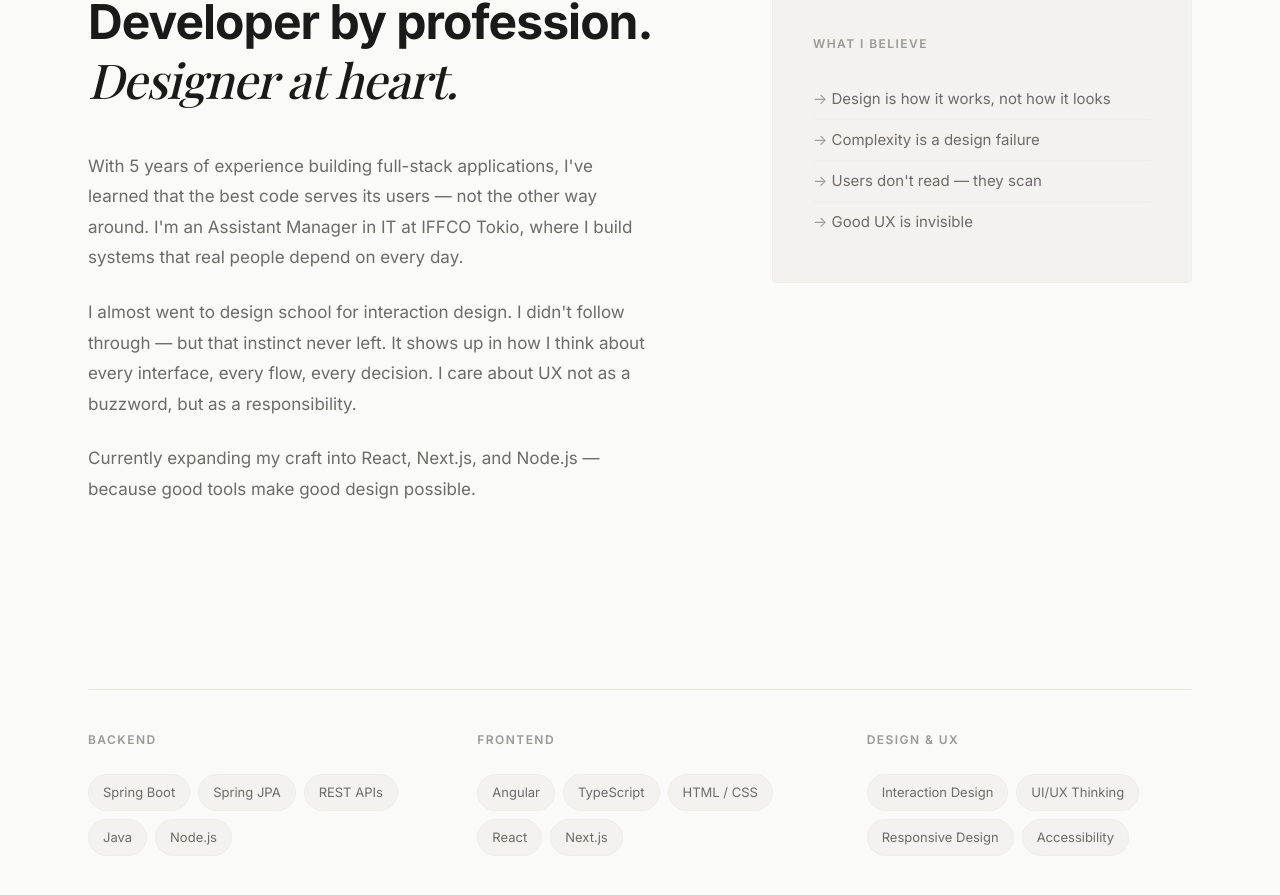
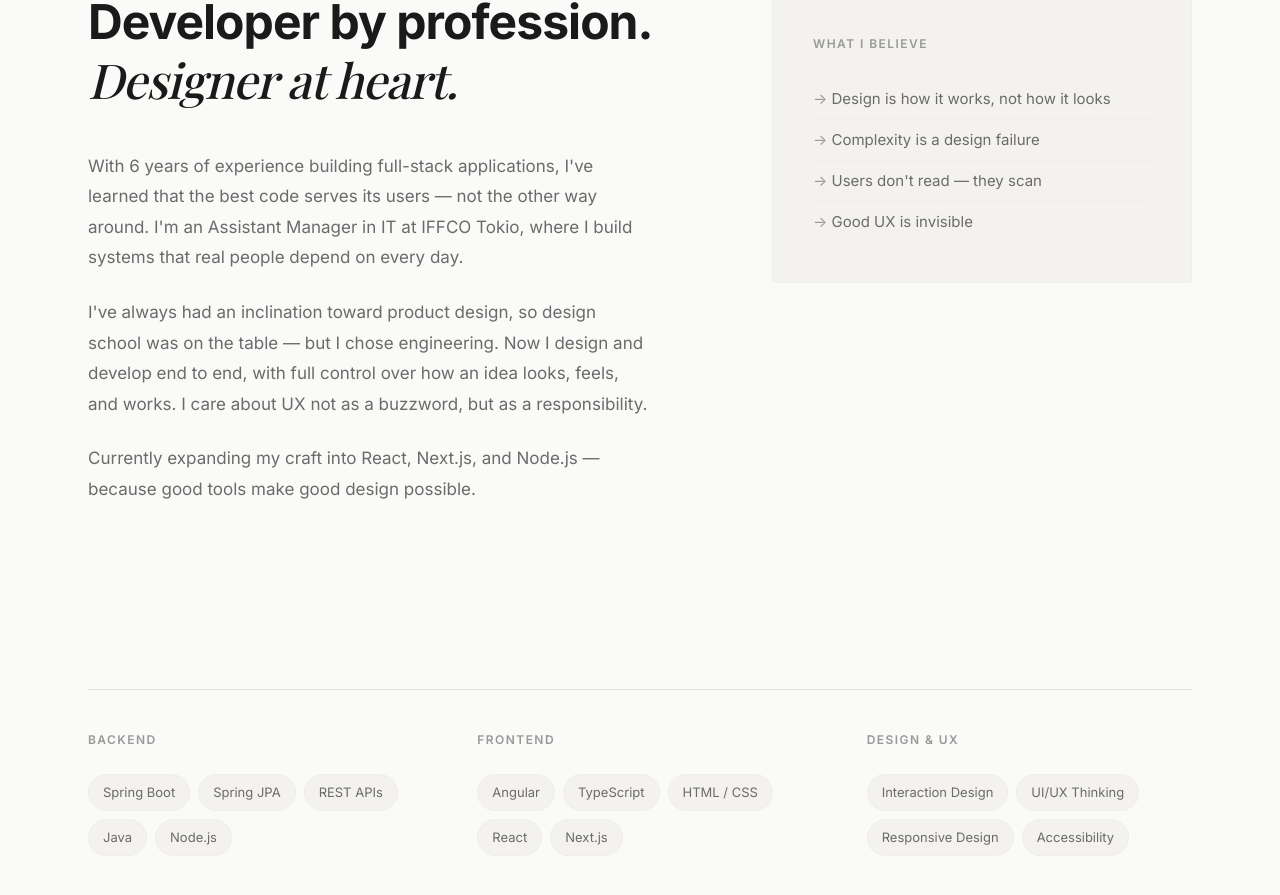
Before and after one commit to alphabug01/portfolio-react, a React (Vite) app: page / in a window 1280 px wide. Shown: the part 1027-1922 px from the top of the page. Built offline with nearby package versions, Linux system fonts and the light colour scheme; a web font is replaced by a local one.

Commit message:
Initial commit: React portfolio site

```diff
--- a/src/components/About.jsx
+++ b/src/components/About.jsx
@@ -10,14 +10,14 @@ export default function About() {
               <span className="italic">Designer at heart.</span>
             </h2>
             <p className="about-body reveal">
-              With 5 years of experience building full-stack applications, I've learned that the best code serves its
+              With 6 years of experience building full-stack applications, I've learned that the best code serves its
               users — not the other way around. I'm an Assistant Manager in IT at IFFCO Tokio, where I build systems
               that real people depend on every day.
             </p>
             <p className="about-body reveal">
-              I almost went to design school for interaction design. I didn't follow through — but that instinct never
-              left. It shows up in how I think about every interface, every flow, every decision. I care about UX not
-              as a buzzword, but as a responsibility.
+              I've always had an inclination toward product design, so design school was on the table — but I chose
+              engineering. Now I design and develop end to end, with full control over how an idea looks, feels, and
+              works. I care about UX not as a buzzword, but as a responsibility.
             </p>
             <p className="about-body reveal">
               Currently expanding my craft into React, Next.js, and Node.js — because good tools make good design
```
